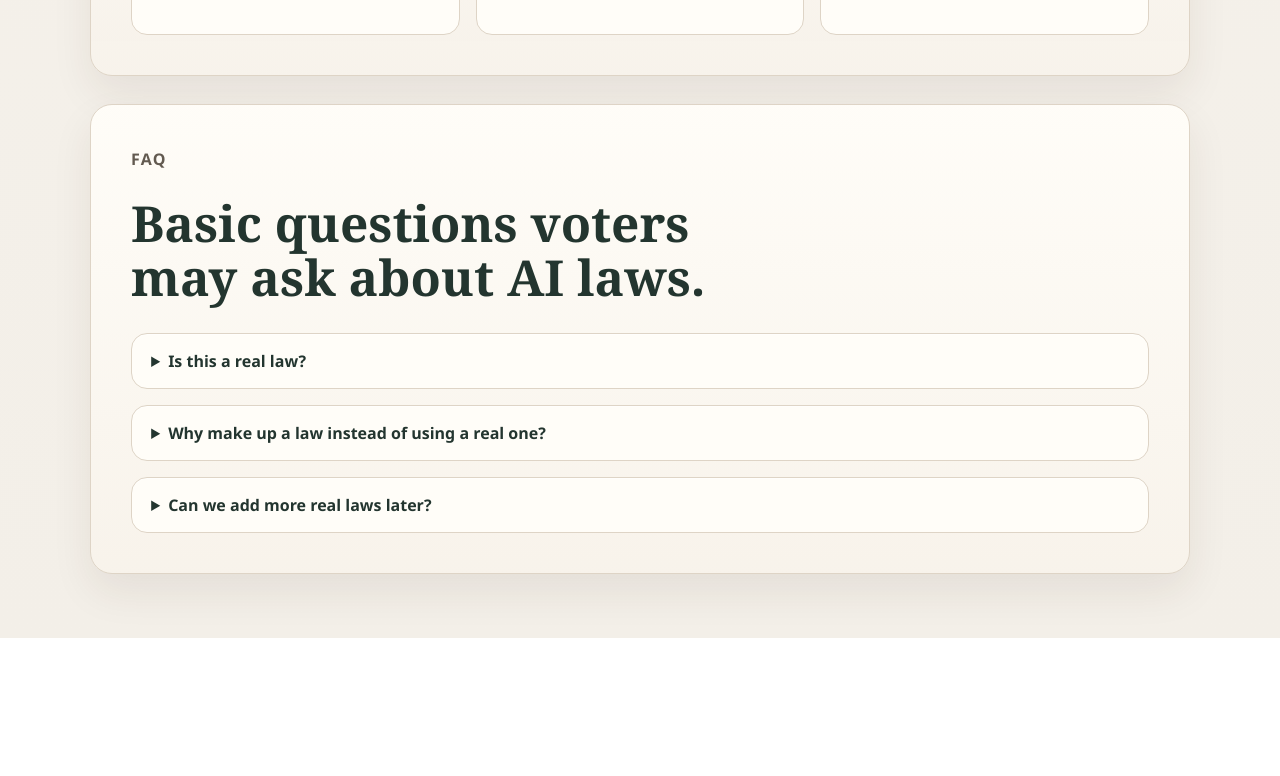
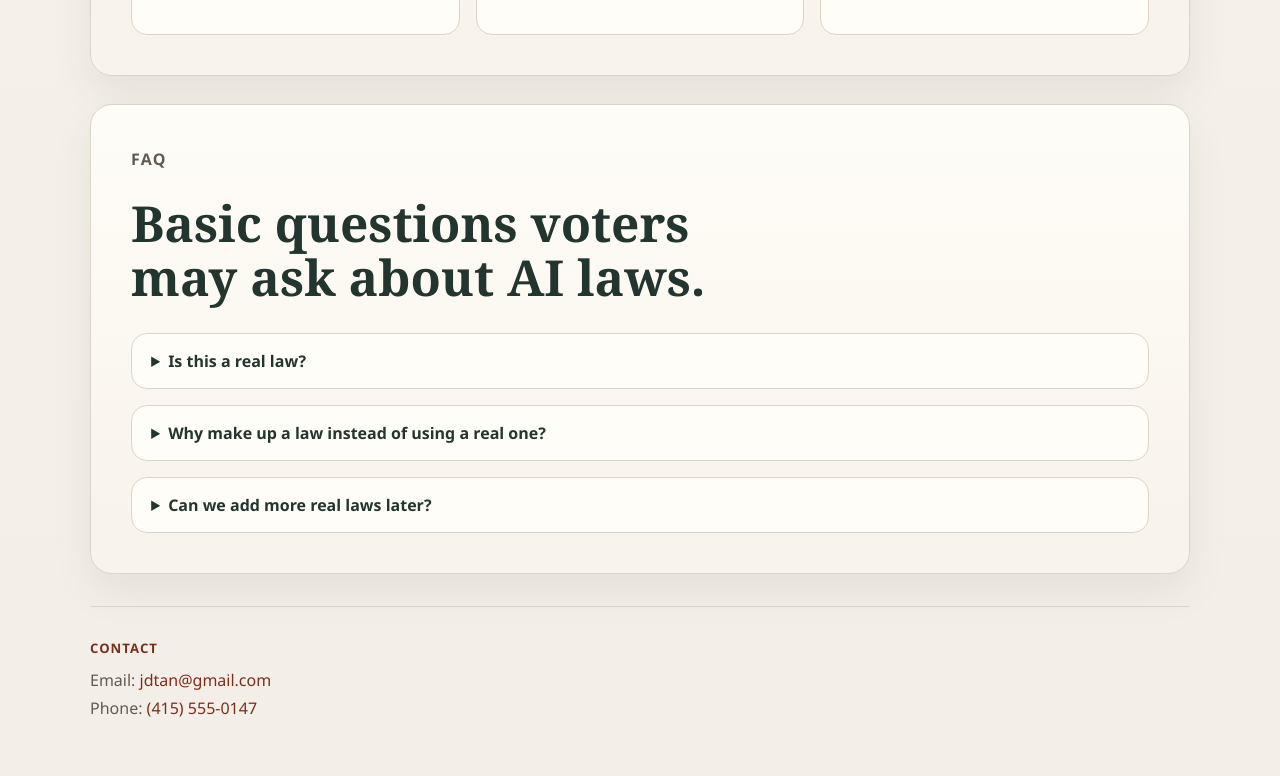
Before and after one commit to 27007scs/27007scs.github.io, a website: page index.html in a window 1280 px wide. Shown: the part 2279-3055 px from the top of the page. Before the commit the page ends 2917 px from the top, so only its background shows below. Drawn offline with Linux system fonts and the light colour scheme.

Commit message:
Add files via upload

```diff
--- a/index.html
+++ b/index.html
@@ -188,6 +188,12 @@
             </details>
           </div>
         </section>
+
+        <footer class="site-footer">
+          <p class="eyebrow">Contact</p>
+          <p class="footer-line">Email: <a href="mailto:jdtan@gmail.com">jdtan@gmail.com</a></p>
+          <p class="footer-line">Phone: <a href="tel:+14155550147">(415) 555-0147</a></p>
+        </footer>
       </main>
     </div>
 
--- a/styles.css
+++ b/styles.css
@@ -572,6 +572,26 @@ h2 {
   margin: 0.8rem 0 0;
 }
 
+.site-footer {
+  margin-top: 2rem;
+  padding: 2rem 0 3rem;
+  border-top: 1px solid var(--line);
+}
+
+.footer-line {
+  margin: 0.35rem 0;
+  color: var(--muted);
+}
+
+.site-footer a {
+  color: var(--accent-deep);
+  text-decoration: none;
+}
+
+.site-footer a:hover {
+  text-decoration: underline;
+}
+
 @media (max-width: 960px) {
   .hero,
   .split-section,
```
